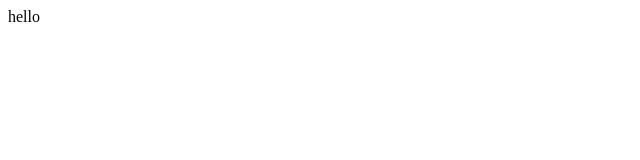
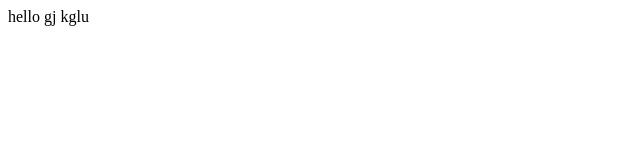
Before and after one commit to Athiruj-P/QMS-Team, a plain HTML site: page index.html in a window 1280 px wide. Shown: the full height of the page, 0-640 px from the left. Drawn offline with Linux system fonts and the light colour scheme.

Commit message:
add line

```diff
--- a/index.html
+++ b/index.html
@@ -7,5 +7,6 @@
 </head>
 <body>
     hello
+    gj kglu
 </body>
 </html>
```
